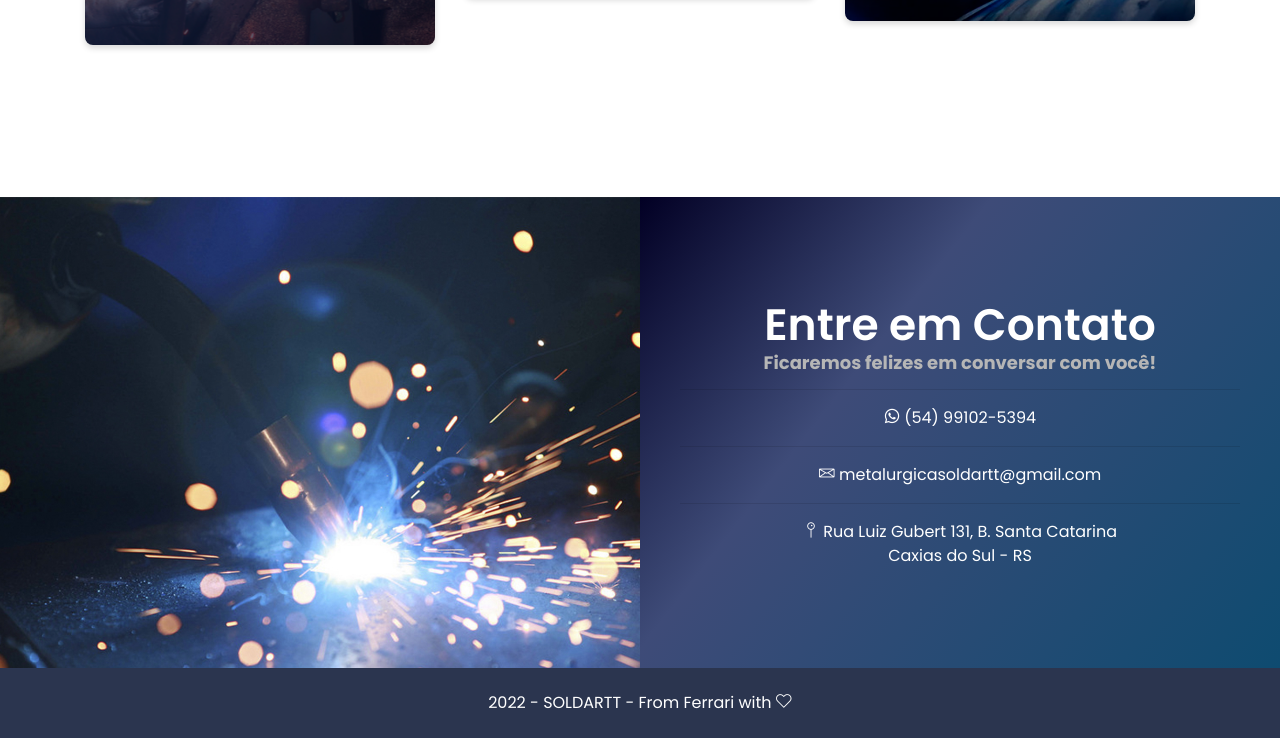
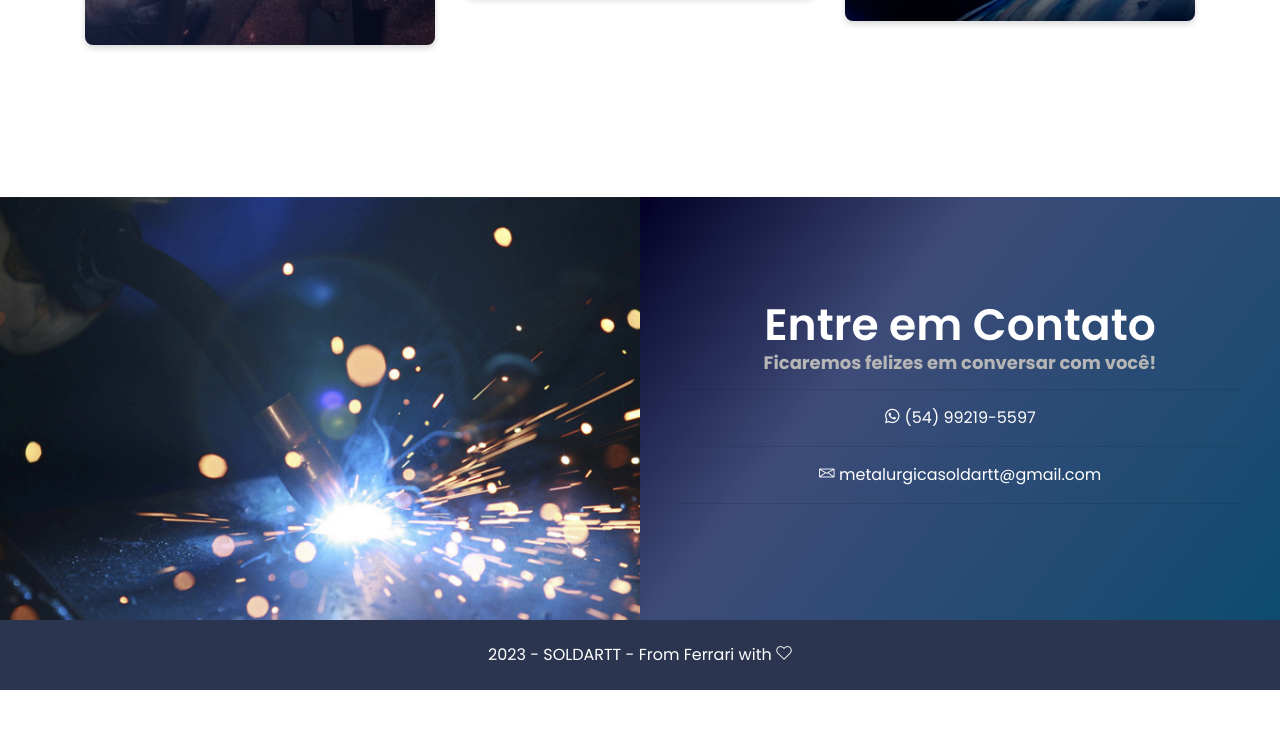
Before and after one commit to Soldartt/soldartt.github.io, a plain HTML site: page index.html in a window 1280 px wide. Shown: the part 2308-3046 px from the top of the page. After the commit the page ends 2998 px from the top, so only its background shows below. Drawn offline with Linux system fonts and the light colour scheme; a script that the page names is missing; files whose address does not match are found by name.

Commit message:
Removido endereço e troca de telefone
sucesso

```diff
--- a/index.html
+++ b/index.html
@@ -47,7 +47,7 @@
                         <div class="header-content text-center">
                             <img src="assets/images/logo.png" width="500">
                             <ul class="header-btn">
-                                <li><a class="main-btn btn-one" <a href="https://api.whatsapp.com/send?phone=5554991025394&text=Ol%C3%A1%20..." target="_blank"><i class="lni-whatsapp"></i> Whatsapp</a></li>
+                                <li><a class="main-btn btn-one" <a href="https://api.whatsapp.com/send?phone=5554992195597&text=Ol%C3%A1%20..." target="_blank"><i class="lni-whatsapp"></i> Whatsapp</a></li>
 
                             </ul>
                         </div> <!-- header content -->
@@ -212,12 +212,11 @@ background: linear-gradient(128deg, rgba(2,0,36,1) 0%, rgba(62,75,120,1) 35%, rg
 
 						<hr>
 
-						<p><a href="https://api.whatsapp.com/send?phone=5554991025394&text=Ol%C3%A1%20..." target="_blank"><font color="#fff"><i class="lni-whatsapp"></i> (54) 99102-5394 </font></a></p>
+						<p><a href="https://api.whatsapp.com/send?phone=5554992195597&text=Ol%C3%A1%20..." target="_blank"><font color="#fff"><i class="lni-whatsapp"></i> (54) 99219-5597 </font></a></p>
 						<hr>
 						<p><a href="mailto:metalurgicasoldartt@gmail.com"><font color="#fff"><i class="lni-envelope"></i> metalurgicasoldartt@gmail.com </font></a></p>
 						<hr>
-						<a href="https://www.google.com/maps/place/R.+Luiz+Gubert,+131+-+Santa+Catarina,+Caxias+do+Sul+-+RS/@-29.1547937,-51.2249714,17z/data=!3m1!4b1!4m5!3m4!1s0x951ea26041b0575f:0x88cca1a24324e230!8m2!3d-29.1547937!4d-51.2227827" target="_blank"><font color="#fff"><i class="lni-pin"></i> Rua Luiz Gubert 131, B. Santa Catarina<br>Caxias do Sul - RS </font></a></p>
-                    </div> <!-- slider-content -->
+						</div> <!-- slider-content -->
                 </div>
             </div> <!-- row -->
         </div> <!-- container -->
@@ -238,7 +237,7 @@ background: linear-gradient(128deg, rgba(2,0,36,1) 0%, rgba(62,75,120,1) 35%, rg
                 <div class="row">
                     <div class="col-lg-12">
                         <div class="copyright text-center">
-                            <p class="text">2022 - SOLDARTT - From Ferrari with <i class="lni-heart"></i></p>
+                            <p class="text">2023 - SOLDARTT - From Ferrari with <i class="lni-heart"></i></p>
                         </div>
                     </div>
                 </div> <!-- row -->
```
